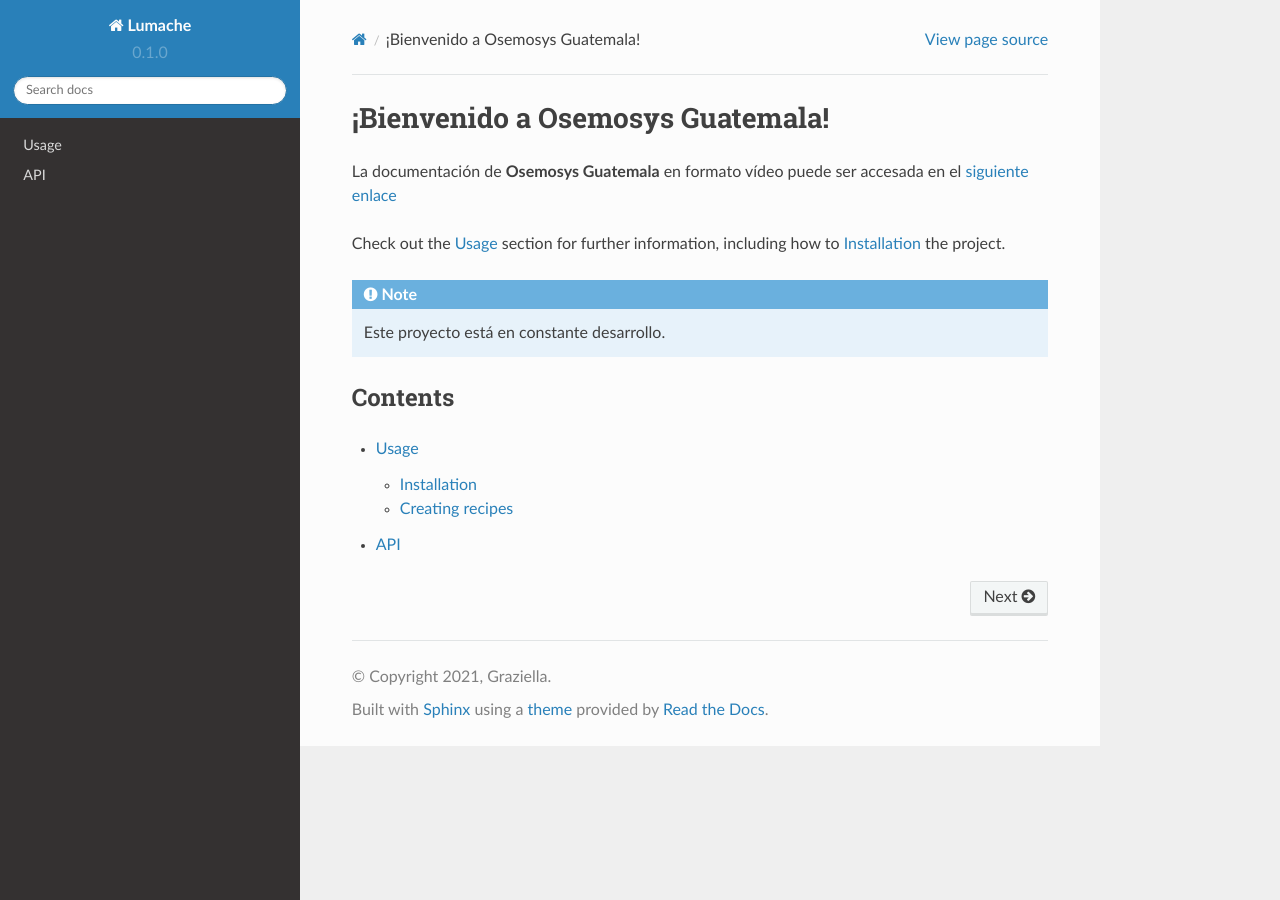
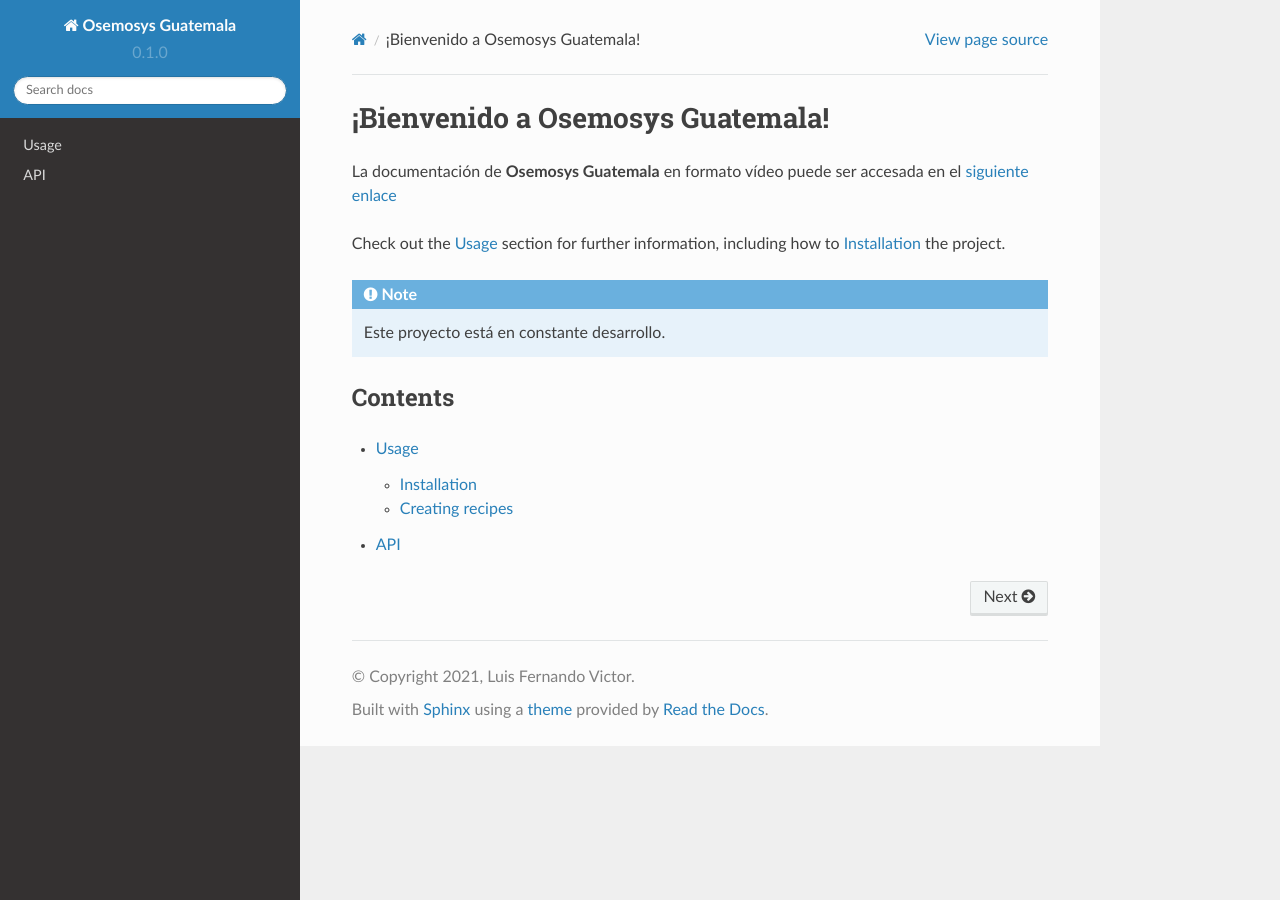
Before and after one commit to EPERLab/osemosys-cr-v2, a Sphinx documentation site: the page built from docs/source/index.rst, in a window 1280 px wide. Built offline with Sphinx 7.4.7 and the Read the Docs theme 2.0.0, drawn with Linux system fonts in a browser that asks for light colours.

Commit message:
Cambios formato

```diff
--- a/docs/source/conf.py
+++ b/docs/source/conf.py
@@ -2,9 +2,9 @@
 
 # -- Project information
 
-project = 'Lumache'
-copyright = '2021, Graziella'
-author = 'Graziella'
+project = 'Osemosys Guatemala'
+copyright = '2021, Luis Fernando Victor'
+author = 'Luis Fernando Victor'
 
 release = '0.1'
 version = '0.1.0'
```
